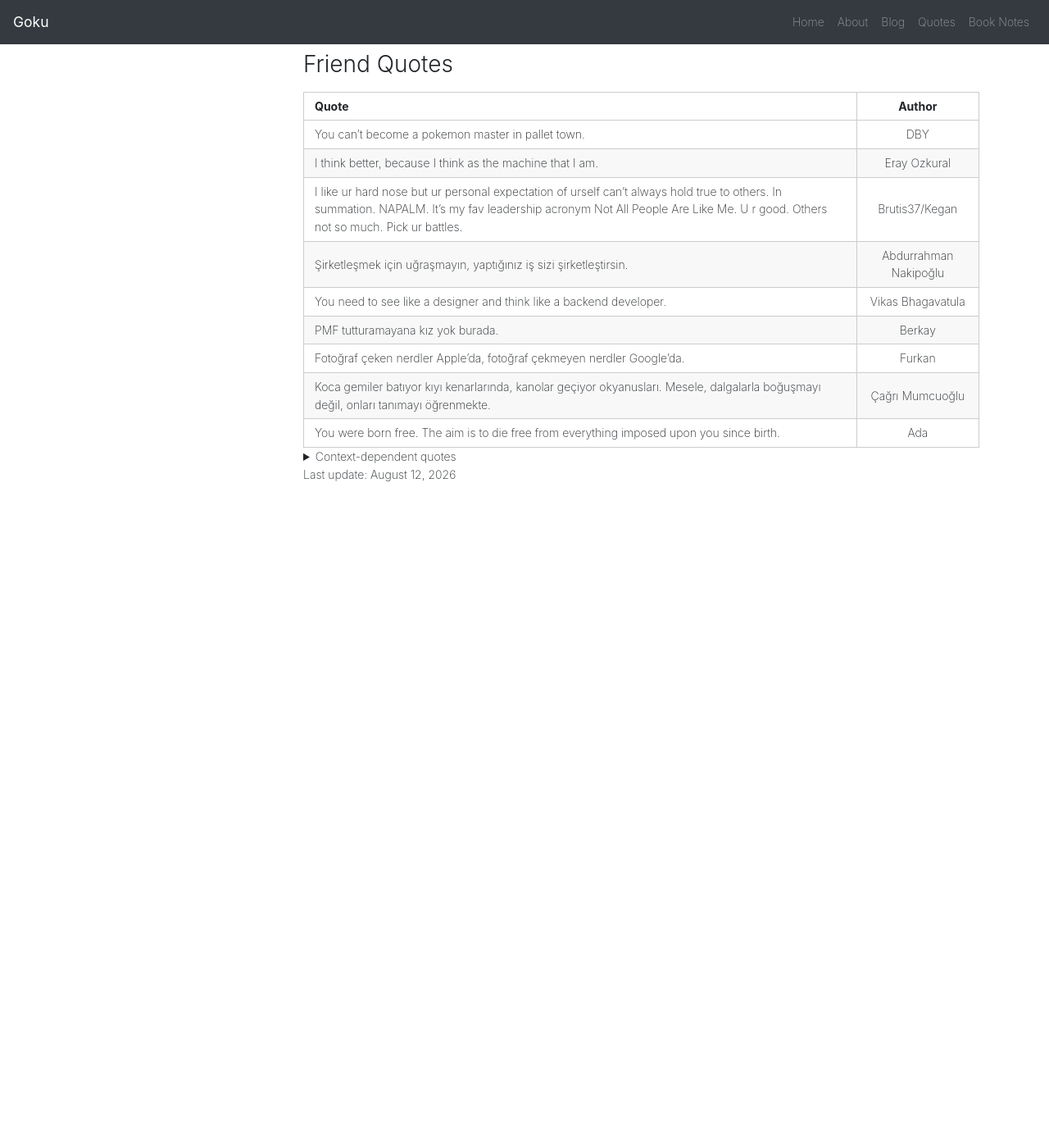
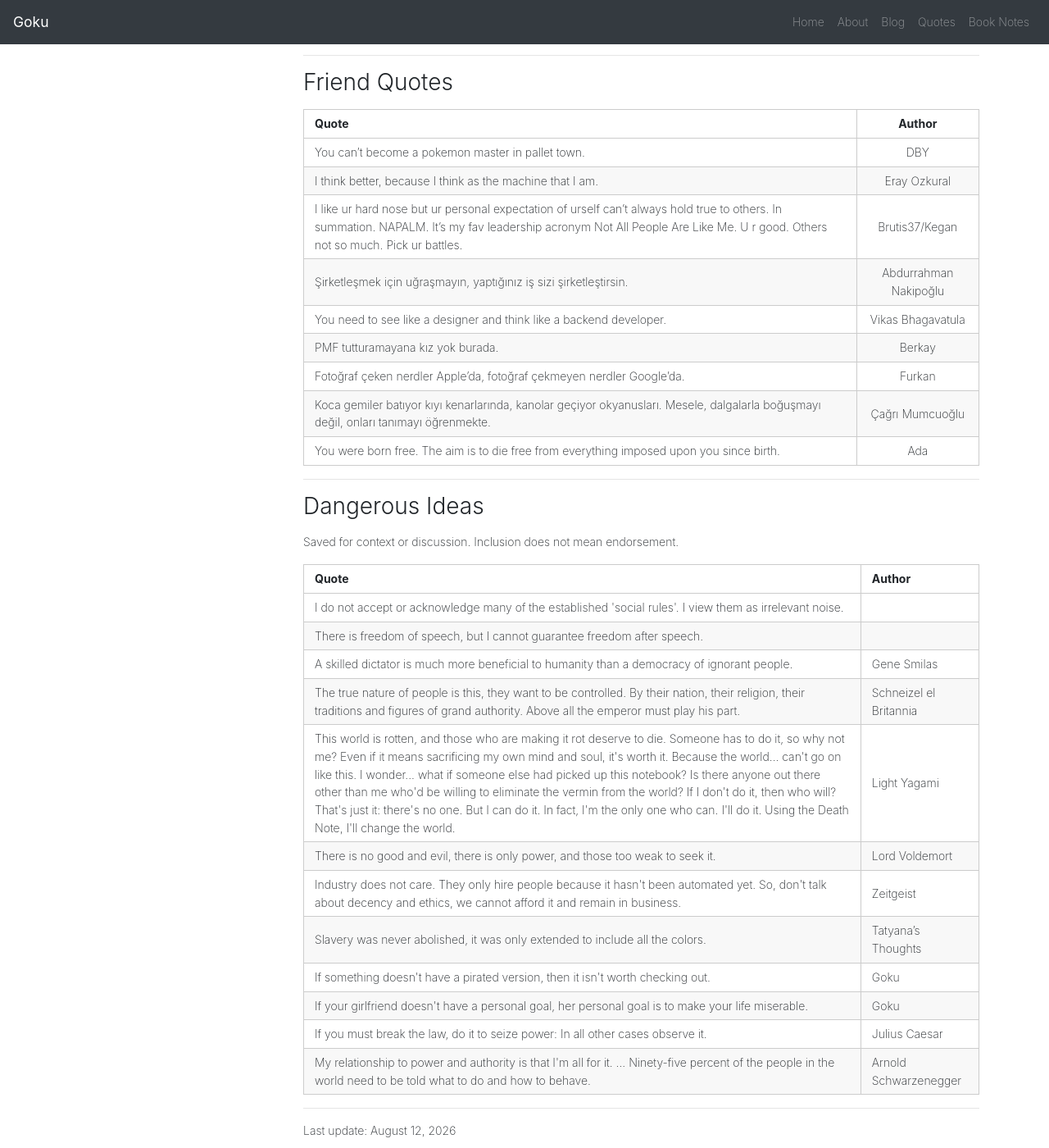
Before and after one commit to Esqarrouth/goktugyil.github.io, a Jekyll site: the page built from _pages/quotes.md, in a window 1280 px wide and 1400 px high, scrolled down 21174 px. Shown: the whole window at 82% size. Built offline with Jekyll 4.4.1, drawn with Linux system fonts in a browser that asks for light colours; before the commit the page ends 21804 px from its top, so only the background shows below that.

Commit message:
Add Dangerous Ideas quote section

```diff
--- a/_pages/quotes.md
+++ b/_pages/quotes.md
@@ -15,6 +15,7 @@ narrow: true
 <a href="#humour">Humour Quotes</a>
 <a href="#internet">Internet Quotes</a>
 <a href="#friend">Friend Quotes</a>
+<a href="#dangerous-ideas">Dangerous Ideas</a>
 
 ---
 
@@ -514,8 +515,9 @@ You were born free. The aim is to die free from everything imposed upon you sinc
 
 
 
-<details id="context-dependent-quotes">
-<summary>Context-dependent quotes</summary>
+---
+
+## <a id="dangerous-ideas">Dangerous Ideas</a>
 
 <p>Saved for context or discussion. Inclusion does not mean endorsement.</p>
 
@@ -536,6 +538,7 @@ You were born free. The aim is to die free from everything imposed upon you sinc
     <tr><td>My relationship to power and authority is that I&#39;m all for it. ... Ninety-five percent of the people in the world need to be told what to do and how to behave.</td><td>Arnold Schwarzenegger</td></tr>
   </tbody>
 </table>
-</details>
+
+---
 
 Last update: August 12, 2026
```
